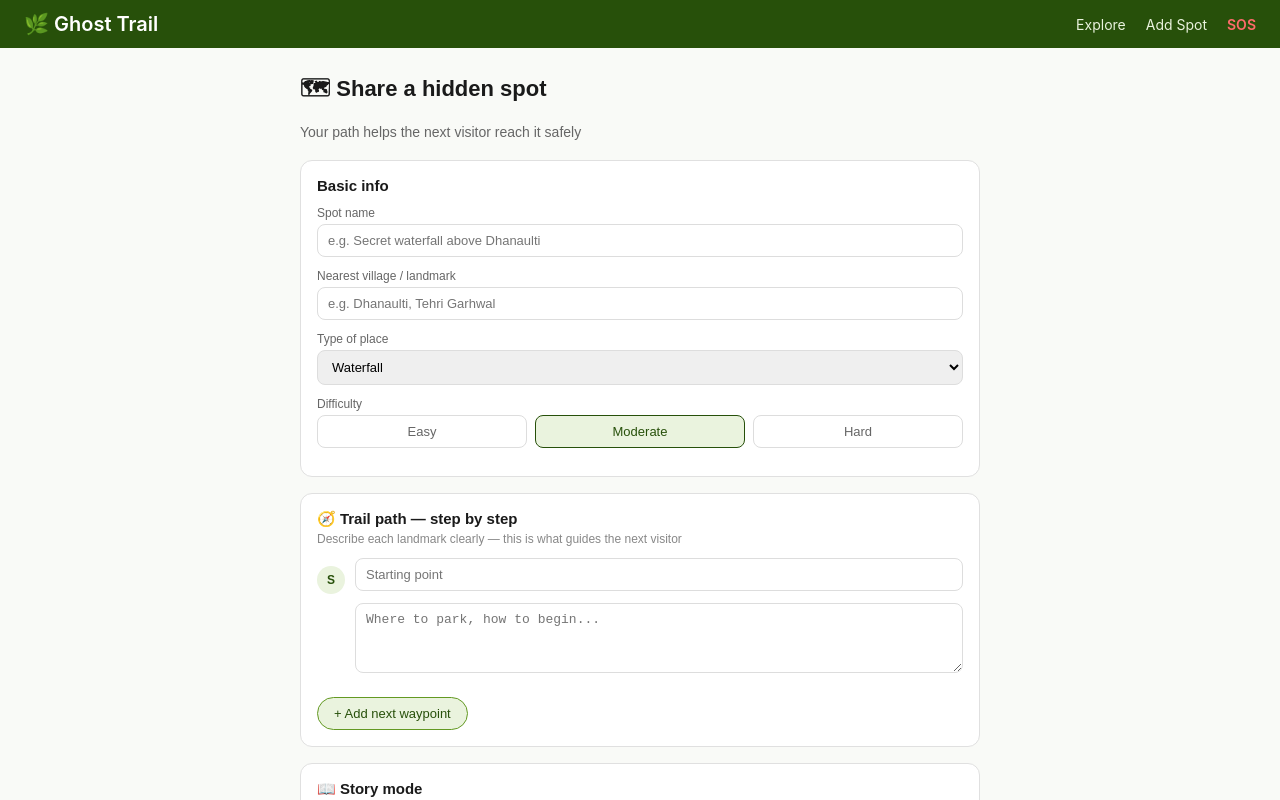
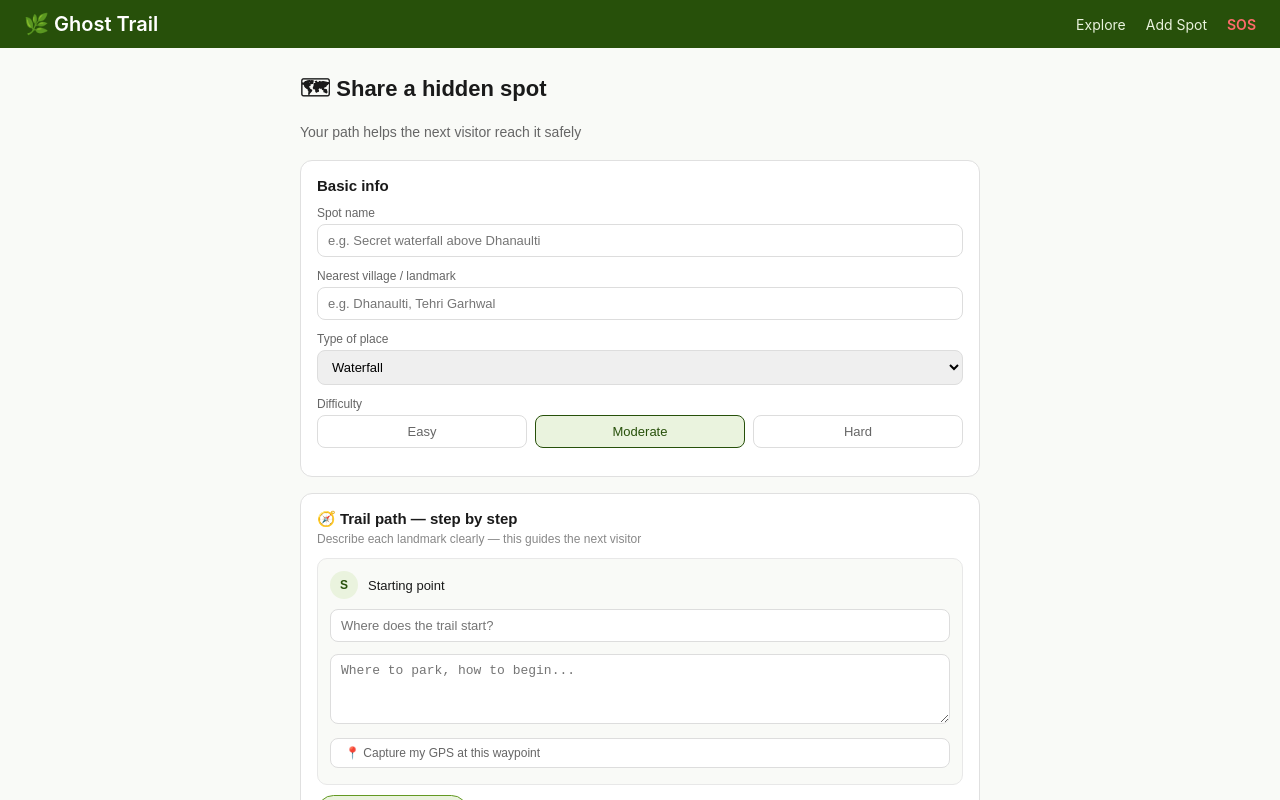
Before and after one commit to Sawanrawats1/ghost-trail, a React (Create React App) app in the folder frontend/: page /add in a window 1280 px wide. Shown: the top 800 px of the page. Built offline with nearby package versions, Linux system fonts and the light colour scheme.

Commit message:
Add GPS waypoints, Leaflet map, NLP comments, complete all 4 pages

```diff
--- a/frontend/src/pages/AddTrail.js
+++ b/frontend/src/pages/AddTrail.js
@@ -9,14 +9,12 @@ function AddTrail() {
     difficulty: 'moderate', description: '', story: '', challenges: ''
   });
   const [waypoints, setWaypoints] = useState([
-    { order: 1, title: '', description: '' }
+    { order: 1, title: '', description: '', lat: null, lng: null }
   ]);
   const [submitting, setSubmitting] = useState(false);
   const [error, setError] = useState('');
 
-  const handleChange = (e) => {
-    setForm({ ...form, [e.target.name]: e.target.value });
-  };
+  const handleChange = (e) => setForm({ ...form, [e.target.name]: e.target.value });
 
   const handleWaypointChange = (index, field, value) => {
     const updated = [...waypoints];
@@ -24,9 +22,20 @@ function AddTrail() {
     setWaypoints(updated);
   };
 
+  const captureGPS = (index) => {
+    if (!navigator.geolocation) { alert('GPS not available'); return; }
+    navigator.geolocation.getCurrentPosition(
+      (pos) => {
+        handleWaypointChange(index, 'lat', pos.coords.latitude);
+        handleWaypointChange(index, 'lng', pos.coords.longitude);
+      },
+      () => alert('Could not get location. Allow GPS in browser.')
+    );
+  };
+
   const addWaypoint = () => {
     setWaypoints([...waypoints,
-      { order: waypoints.length + 1, title: '', description: '' }
+      { order: waypoints.length + 1, title: '', description: '', lat: null, lng: null }
     ]);
   };
 
@@ -38,9 +47,7 @@ function AddTrail() {
   };
 
   const handleSubmit = async () => {
-    if (!form.name || !form.location) {
-      setError('Name and location are required.'); return;
-    }
+    if (!form.name || !form.location) { setError('Name and location are required.'); return; }
     if (waypoints.some(wp => !wp.title || !wp.description)) {
       setError('Please fill in all waypoint fields.'); return;
     }
@@ -48,9 +55,7 @@ function AddTrail() {
     try {
       await axios.post('http://localhost:5000/api/trails', { ...form, waypoints });
       navigate('/');
-    } catch (err) {
-      setError('Failed to submit. Try again.'); setSubmitting(false);
-    }
+    } catch (err) { setError('Failed to submit. Try again.'); setSubmitting(false); }
   };
 
   return (
@@ -58,7 +63,6 @@ function AddTrail() {
       <div style={styles.container}>
         <h2 style={styles.title}>🗺 Share a hidden spot</h2>
         <p style={styles.sub}>Your path helps the next visitor reach it safely</p>
-
         {error && <div style={styles.error}>{error}</div>}
 
         <div style={styles.card}>
@@ -66,11 +70,9 @@ function AddTrail() {
           <label style={styles.label}>Spot name</label>
           <input style={styles.input} name="name" placeholder="e.g. Secret waterfall above Dhanaulti"
             value={form.name} onChange={handleChange} />
-
           <label style={styles.label}>Nearest village / landmark</label>
           <input style={styles.input} name="location" placeholder="e.g. Dhanaulti, Tehri Garhwal"
             value={form.location} onChange={handleChange} />
-
           <label style={styles.label}>Type of place</label>
           <select style={styles.input} name="type" value={form.type} onChange={handleChange}>
             <option value="waterfall">Waterfall</option>
@@ -81,11 +83,10 @@ function AddTrail() {
             <option value="summit">Summit</option>
             <option value="other">Other</option>
           </select>
-
           <label style={styles.label}>Difficulty</label>
           <div style={styles.diffRow}>
-            {['easy','moderate','hard'].map(d => (
-              <button key={d} onClick={() => setForm({...form, difficulty: d})}
+            {['easy', 'moderate', 'hard'].map(d => (
+              <button key={d} onClick={() => setForm({ ...form, difficulty: d })}
                 style={{ ...styles.diffBtn,
                   background: form.difficulty === d ? '#EAF3DE' : '#fff',
                   borderColor: form.difficulty === d ? '#27500A' : '#ddd',
@@ -99,19 +100,34 @@ function AddTrail() {
 
         <div style={styles.card}>
           <div style={styles.cardTitle}>🧭 Trail path — step by step</div>
-          <p style={styles.hint}>Describe each landmark clearly — this is what guides the next visitor</p>
+          <p style={styles.hint}>Describe each landmark clearly — this guides the next visitor</p>
           {waypoints.map((wp, i) => (
-            <div key={i} style={styles.waypointRow}>
-              <div style={styles.wpNum}>{i === 0 ? 'S' : i}</div>
-              <div style={styles.wpFields}>
-                <input style={styles.input} placeholder={i === 0 ? 'Starting point' : `Waypoint ${i} title`}
-                  value={wp.title} onChange={e => handleWaypointChange(i, 'title', e.target.value)} />
-                <textarea style={styles.textarea}
-                  placeholder={i === 0 ? 'Where to park, how to begin...' : 'Describe the landmark, turn, or direction clearly'}
-                  value={wp.description} onChange={e => handleWaypointChange(i, 'description', e.target.value)} />
+            <div key={i} style={styles.waypointBlock}>
+              <div style={styles.waypointHeader}>
+                <div style={styles.wpNum}>{i === 0 ? 'S' : i}</div>
+                <div style={{ flex: 1, fontSize: '13px', fontWeight: '500', color: '#1A1A1A' }}>
+                  {i === 0 ? 'Starting point' : `Waypoint ${i}`}
+                </div>
+                {waypoints.length > 1 && (
+                  <button style={styles.removeBtn} onClick={() => removeWaypoint(i)}>✕</button>
+                )}
               </div>
-              {waypoints.length > 1 &&
-                <button style={styles.removeBtn} onClick={() => removeWaypoint(i)}>✕</button>}
+              <input style={styles.input}
+                placeholder={i === 0 ? 'Where does the trail start?' : 'Landmark name or description'}
+                value={wp.title} onChange={e => handleWaypointChange(i, 'title', e.target.value)} />
+              <textarea style={styles.textarea}
+                placeholder={i === 0 ? 'Where to park, how to begin...' : 'Exact directions — describe what the visitor will see'}
+                value={wp.description} onChange={e => handleWaypointChange(i, 'description', e.target.value)} />
+              <button style={{
+                ...styles.gpsBtn,
+                background: wp.lat ? '#EAF3DE' : '#fff',
+                borderColor: wp.lat ? '#27500A' : '#ddd',
+                color: wp.lat ? '#27500A' : '#666'
+              }} onClick={() => captureGPS(i)}>
+                📍 {wp.lat
+                  ? `GPS captured (${Number(wp.lat).toFixed(4)}°, ${Number(wp.lng).toFixed(4)}°)`
+                  : 'Capture my GPS at this waypoint'}
+              </button>
             </div>
           ))}
           <button style={styles.addWpBtn} onClick={addWaypoint}>+ Add next waypoint</button>
@@ -120,8 +136,8 @@ function AddTrail() {
         <div style={styles.card}>
           <div style={styles.cardTitle}>📖 Story mode</div>
           <p style={styles.hint}>Tell the next visitor your experience — what surprised you, what you wish you knew</p>
-          <textarea style={{...styles.textarea, minHeight:'100px'}} name="story"
-            placeholder="I found this place by accident while hiking... the water was crystal clear..."
+          <textarea style={{ ...styles.textarea, minHeight: '100px' }} name="story"
+            placeholder="I found this place by accident while hiking..."
             value={form.story} onChange={handleChange} />
         </div>
 
@@ -154,19 +170,22 @@ const styles = {
   input: { width: '100%', padding: '8px 10px', fontSize: '13px', border: '1px solid #ddd',
            borderRadius: '8px', marginBottom: '12px', boxSizing: 'border-box' },
   textarea: { width: '100%', padding: '8px 10px', fontSize: '13px', border: '1px solid #ddd',
-              borderRadius: '8px', marginBottom: '12px', minHeight: '70px',
+              borderRadius: '8px', marginBottom: '10px', minHeight: '70px',
               resize: 'vertical', boxSizing: 'border-box' },
   diffRow: { display: 'flex', gap: '8px', marginBottom: '12px' },
   diffBtn: { flex: 1, padding: '8px', fontSize: '13px', border: '1px solid #ddd',
              borderRadius: '8px', cursor: 'pointer' },
   hint: { fontSize: '12px', color: '#888', marginBottom: '12px', marginTop: '-8px' },
-  waypointRow: { display: 'flex', gap: '10px', alignItems: 'flex-start', marginBottom: '8px' },
+  waypointBlock: { background: '#F9FAF7', border: '1px solid #E8E8E8', borderRadius: '10px',
+                   padding: '12px', marginBottom: '10px' },
+  waypointHeader: { display: 'flex', alignItems: 'center', gap: '10px', marginBottom: '10px' },
   wpNum: { width: '28px', height: '28px', borderRadius: '50%', background: '#EAF3DE',
            color: '#27500A', display: 'flex', alignItems: 'center', justifyContent: 'center',
-           fontSize: '12px', fontWeight: '600', flexShrink: 0, marginTop: '8px' },
-  wpFields: { flex: 1 },
-  removeBtn: { background: 'none', border: 'none', color: '#A32D2D', cursor: 'pointer',
-               fontSize: '16px', marginTop: '8px' },
+           fontSize: '12px', fontWeight: '600', flexShrink: 0 },
+  removeBtn: { background: 'none', border: 'none', color: '#A32D2D', cursor: 'pointer', fontSize: '16px' },
+  gpsBtn: { padding: '7px 14px', fontSize: '12px', border: '1px solid #ddd',
+            borderRadius: '8px', cursor: 'pointer', marginBottom: '4px', width: '100%',
+            textAlign: 'left' },
   addWpBtn: { background: '#EAF3DE', border: '1px solid #639922', color: '#27500A',
               padding: '8px 16px', borderRadius: '20px', cursor: 'pointer', fontSize: '13px' },
   submitBtn: { width: '100%', padding: '14px', background: '#27500A', border: 'none',
```
Also changed, not shown: frontend/src/pages/TrailDetail.js (+56 -18 lines), 2 other files (tests, documents, lock files or other folders).
